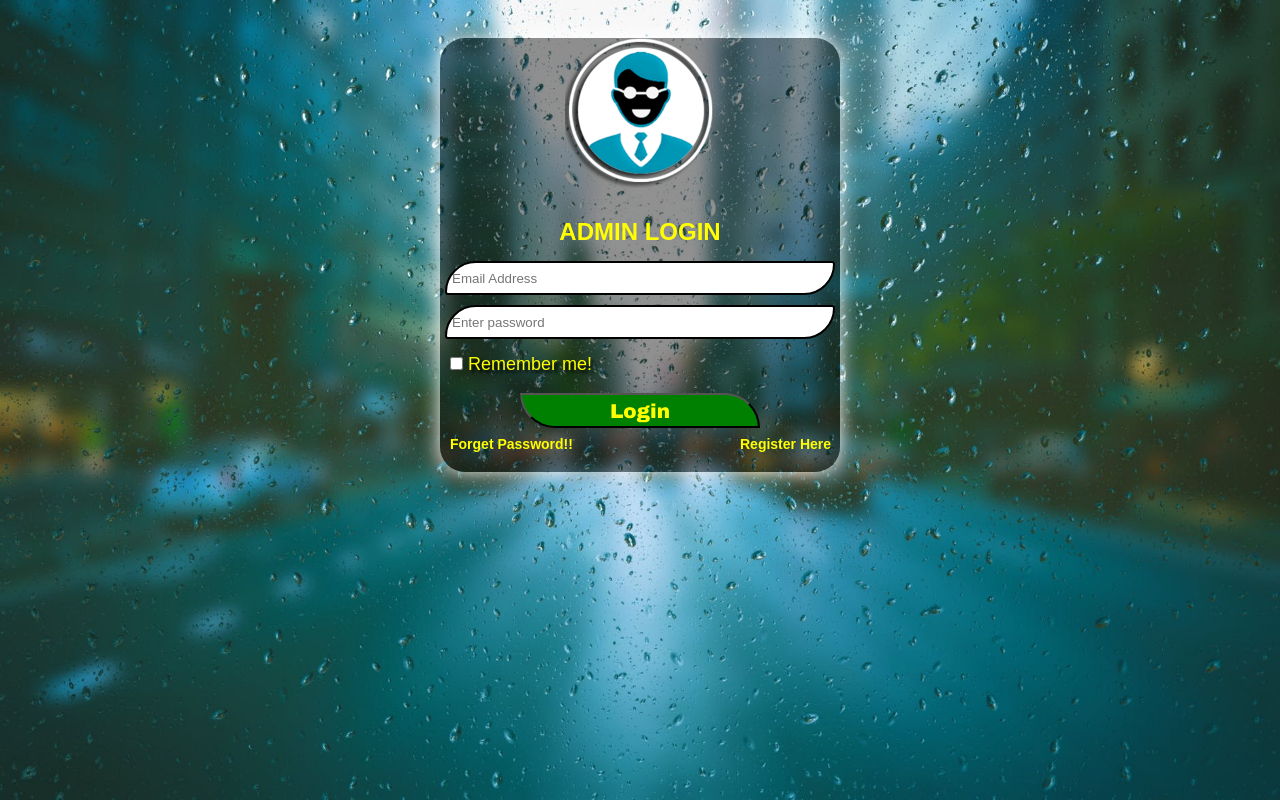
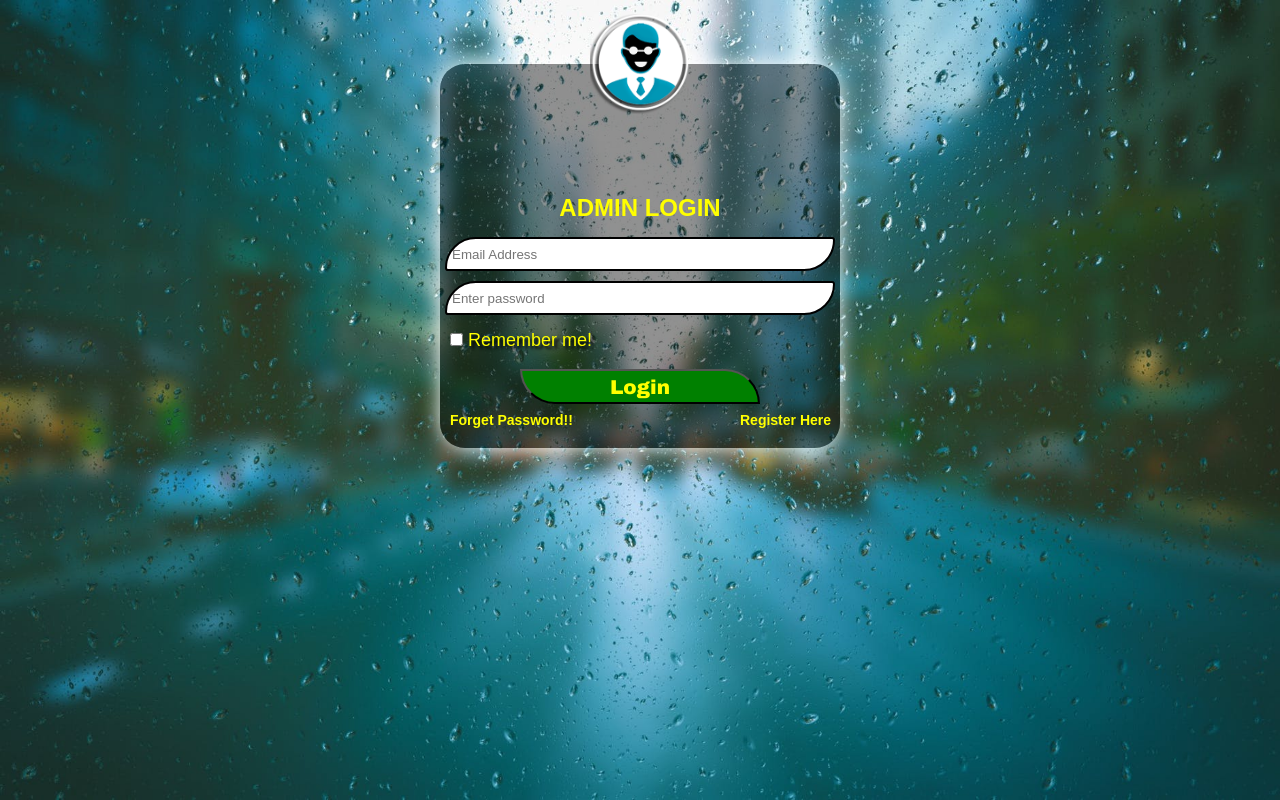
Before and after one commit to ontoralo/secont-assignment-login, a plain HTML site: page index.html in a window 1280 px wide. Drawn offline with Linux system fonts and the light colour scheme.

Commit message:
Update style.css

```diff
--- a/css/style.css
+++ b/css/style.css
@@ -10,7 +10,7 @@ body{
 }
 .container{
 	width: 400px;
-	margin: 3% auto;
+	margin: 5% auto;
 	background-color: #0000006e;
 	border-radius: 25px;
 	box-shadow: 0px 0px 20px #ffffff;
@@ -18,16 +18,20 @@ body{
 
 .container img{
 	display: block;
-	height: 150px;
-	width: 150px;
+	position: relative;
+	height: 100px;
+	width: 100px;
 	margin: 5% auto;
+	top: -50px;
 }
 .container img:hover{
 	display: block;
-	height: 150px;
-	width: 150px;
+	position: relative;
+	height: 99px;
+	width: 99px;
 	margin: 5% auto;
 	filter: grayscale(100%);
+	top: -50px;
 }
 .container h2{
 	text-align: center;
```
